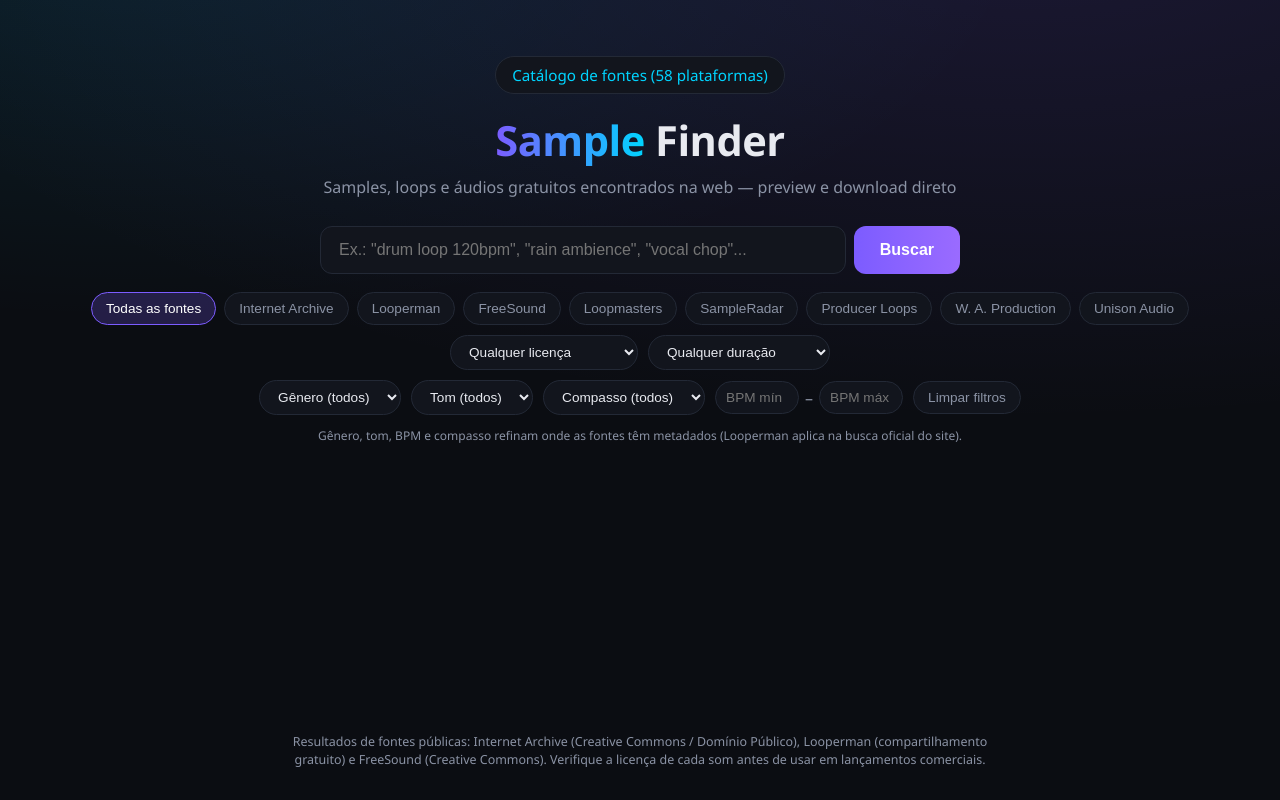
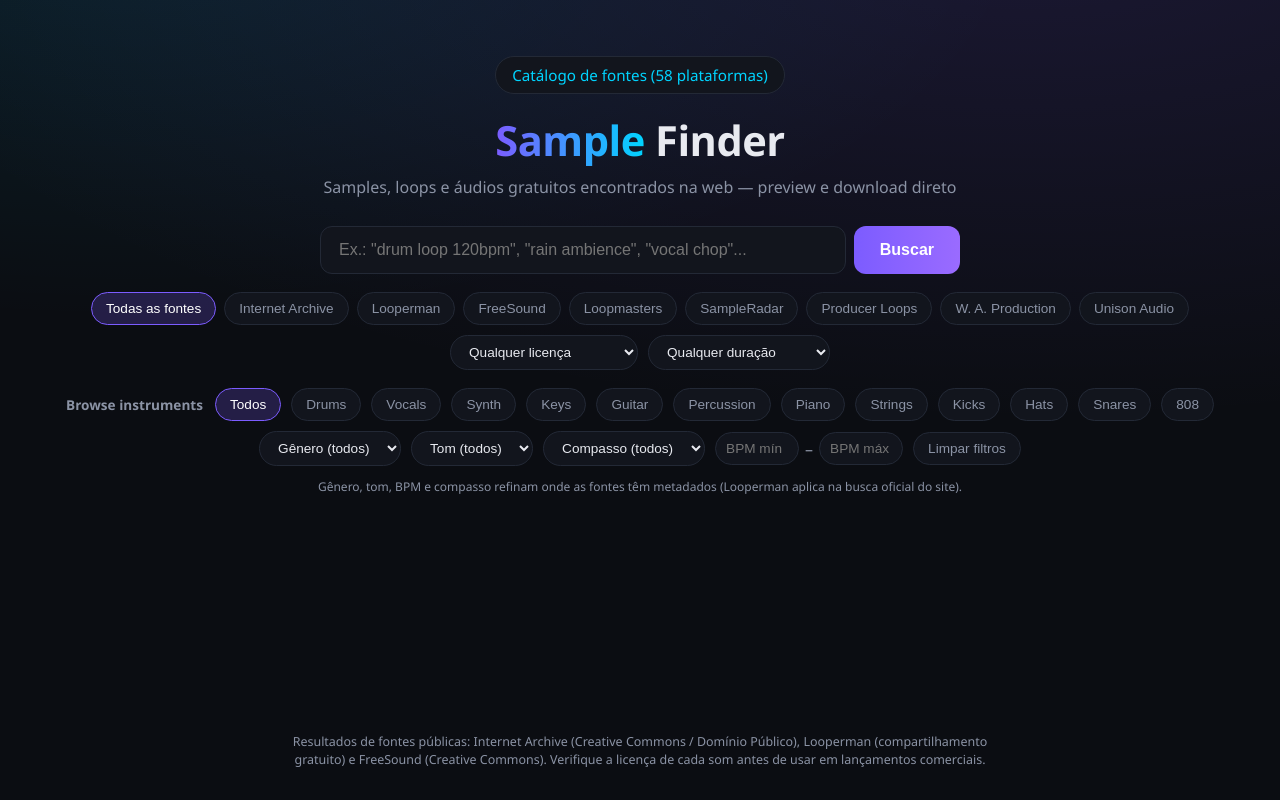
Before and after one commit to kauehee/sample-finder, a website: page public/index.html in a window 1280 px wide. Both pictures are taken after a click on the button "Limpar filtros". Drawn offline with Linux system fonts and the light colour scheme; no server answers.

Commit message:
Filtro Browse instruments na busca
Linha de chips por instrumento (Drums, Vocals, Synth, Keys, Guitar,
Percussion, Piano, Strings, Kicks, Hats, Snares, 808) com filtragem
client-side por palavra-chave em título/gênero/autor e toggle.

```diff
--- a/public/app.js
+++ b/public/app.js
@@ -15,8 +15,10 @@ const bpmMax = document.getElementById('bpmMax');
 const clearFiltersBtn = document.getElementById('clearFilters');
 const filterHint = document.getElementById('filterHint');
 const chips = document.querySelectorAll('#sourceChips .chip');
+const instrumentChips = document.querySelectorAll('#instrumentChips .chip');
 
 let activeSource = 'all';
+let activeInstrument = 'all';
 let lastData = null;
 let lastTerm = '';
 
@@ -26,6 +28,15 @@ chips.forEach((chip) => {
     chip.classList.add('active');
     activeSource = chip.dataset.source;
     if (lastTerm) runSearch();
+  });
+});
+
+instrumentChips.forEach((chip) => {
+  chip.addEventListener('click', () => {
+    const val = chip.dataset.instrument;
+    activeInstrument = activeInstrument === val && val !== 'all' ? 'all' : val;
+    instrumentChips.forEach((c) => c.classList.toggle('active', c.dataset.instrument === activeInstrument));
+    render();
   });
 });
 
@@ -44,6 +55,8 @@ clearFiltersBtn.addEventListener('click', () => {
   sigFilter.value = '';
   bpmMin.value = '';
   bpmMax.value = '';
+  activeInstrument = 'all';
+  instrumentChips.forEach((c) => c.classList.toggle('active', c.dataset.instrument === 'all'));
   updateFilterHint();
   if (lastTerm) runSearch();
 });
@@ -137,6 +150,28 @@ function musicMatches(item, f) {
   return true;
 }
 
+const INSTRUMENT_KEYWORDS = {
+  drums: ['drum', 'beat', 'break', 'groove', 'rhythm'],
+  vocals: ['vocal', 'vox', 'acapella', 'a capella', 'voice', 'chant', 'sing'],
+  synth: ['synth', 'pad', 'arp', 'pluck', 'lead', 'stab'],
+  keys: ['keys', 'keyboard', 'rhodes', 'wurlitzer', 'organ', 'clav'],
+  guitar: ['guitar', 'riff', 'strum'],
+  percussion: ['perc', 'shaker', 'conga', 'bongo', 'tambourine', 'cowbell', 'cajon', 'djembe', 'timbal'],
+  piano: ['piano', 'upright', 'felt'],
+  strings: ['string', 'violin', 'viola', 'cello', 'pizzicato', 'harp'],
+  kicks: ['kick'],
+  hats: ['hat', 'hihat', 'hi-hat'],
+  snares: ['snare', 'clap', 'snap'],
+  808: ['808'],
+};
+
+function instrumentMatches(item, id) {
+  if (!id || id === 'all') return true;
+  const kws = INSTRUMENT_KEYWORDS[id] || [];
+  const hay = `${item.title || ''} ${item.genre || ''} ${item.author || ''}`.toLowerCase();
+  return kws.some((k) => new RegExp(`(^|[^a-z])${k}`).test(hay));
+}
+
 function cardHtml(item) {
   const dur = formatDuration(item.duration);
   const size = formatSize(item.size);
@@ -212,11 +247,12 @@ function render() {
     (r) =>
       licenseMatches(r.license, licFilter) &&
       durationMatches(r.duration, durFilter) &&
+      instrumentMatches(r, activeInstrument) &&
       musicMatches(r, musicFilter)
   );
 
   if (!filtered.length) {
-    const filtersAtivos = licFilter !== 'all' || durFilter !== 'all' || Object.keys(musicFilter).length > 0;
+    const filtersAtivos = licFilter !== 'all' || durFilter !== 'all' || activeInstrument !== 'all' || Object.keys(musicFilter).length > 0;
     emptyEl.innerHTML = `
       <p>Nenhum resultado para "${escapeHtml(data.query)}".</p>
       <p class="muted">${filtersAtivos ? 'Tente relaxar os filtros ou ' : ''}use termos mais simples ou em inglês — ex.: "drums", "synth", "ambient".</p>`;
--- a/public/index.html
+++ b/public/index.html
@@ -49,6 +49,23 @@
       </select>
     </div>
 
+    <div class="filters" id="instrumentChips">
+      <span class="filters-label">Browse instruments</span>
+      <button class="chip active" data-instrument="all">Todos</button>
+      <button class="chip" data-instrument="drums">Drums</button>
+      <button class="chip" data-instrument="vocals">Vocals</button>
+      <button class="chip" data-instrument="synth">Synth</button>
+      <button class="chip" data-instrument="keys">Keys</button>
+      <button class="chip" data-instrument="guitar">Guitar</button>
+      <button class="chip" data-instrument="percussion">Percussion</button>
+      <button class="chip" data-instrument="piano">Piano</button>
+      <button class="chip" data-instrument="strings">Strings</button>
+      <button class="chip" data-instrument="kicks">Kicks</button>
+      <button class="chip" data-instrument="hats">Hats</button>
+      <button class="chip" data-instrument="snares">Snares</button>
+      <button class="chip" data-instrument="808">808</button>
+    </div>
+
     <div class="filters filters-music">
       <select id="genreFilter" class="chip select" title="Gênero">
         <option value="">Gênero (todos)</option>
--- a/public/style.css
+++ b/public/style.css
@@ -118,6 +118,14 @@ h1 {
 }
 
 .filter-group { display: flex; gap: 8px; flex-wrap: wrap; justify-content: center; }
+
+.filters-label {
+  color: var(--muted);
+  font-size: 0.85rem;
+  font-weight: 600;
+  align-self: center;
+  margin-right: 2px;
+}
 
 .chip {
   padding: 8px 14px;
```
